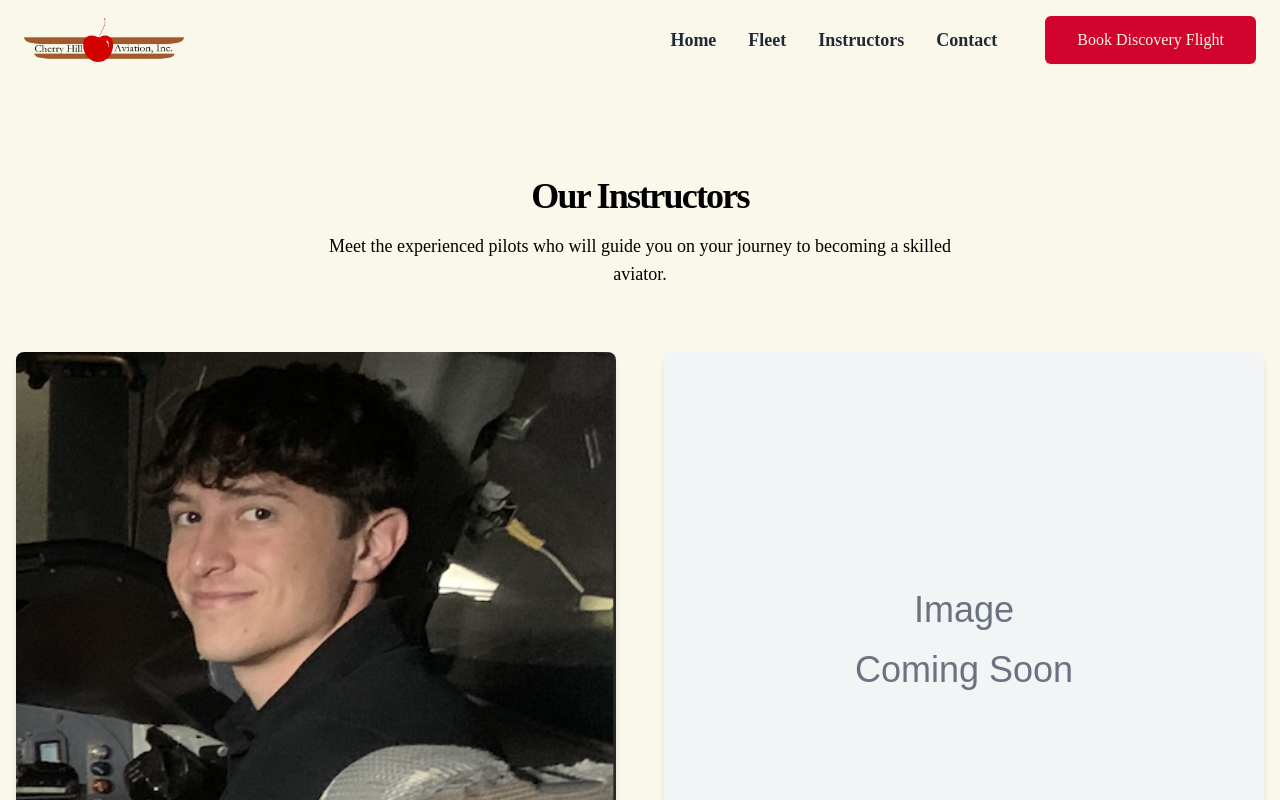
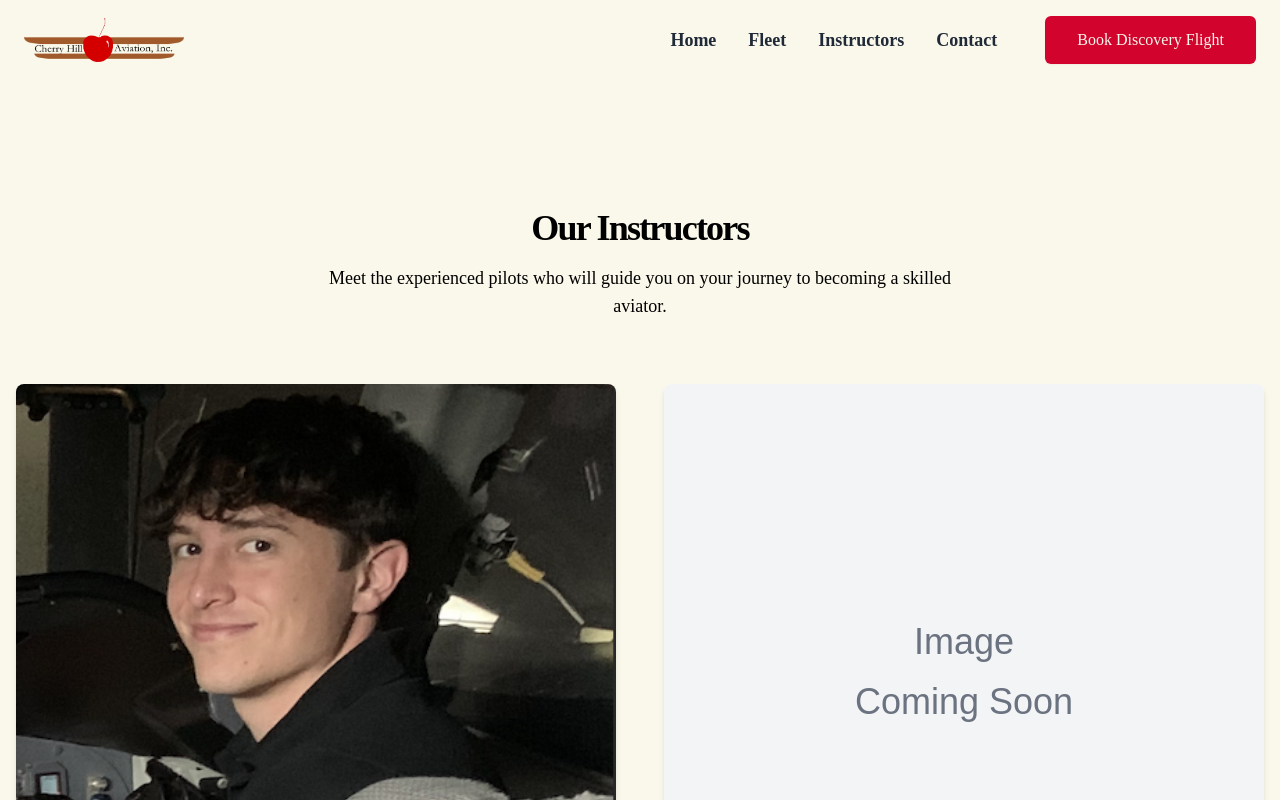
Before and after one commit to nstumler/cherryhill-aviation, a Next.js app: page /instructors in a window 1280 px wide. Shown: the top 800 px of the page. Built offline with nearby package versions, Linux system fonts and the light colour scheme.

Commit message:
Fix title spacing under header for contact and instructors pages

```diff
--- a/app/contact/page.tsx
+++ b/app/contact/page.tsx
@@ -60,7 +60,7 @@ Thank you!`;
       <Header />
       <main className="flex-1">
         {/* Hero Section */}
-        <section className="w-full py-12 md:py-24 lg:py-32">
+        <section className="w-full pt-16 pb-12 md:pt-24 md:pb-24 lg:pt-32 lg:pb-32">
           <div className="container mx-auto px-4 md:px-6">
             <div className="text-center mb-12">
               <h1 className="text-3xl font-bold tracking-tighter sm:text-5xl xl:text-6xl text-black mb-4">
--- a/app/instructors/page.tsx
+++ b/app/instructors/page.tsx
@@ -10,7 +10,7 @@ export default function Instructors() {
     <div className="flex flex-col min-h-screen bg-primary">
       <Header />
       <main className="flex-1">
-        <section className="py-24">
+        <section className="pt-16 pb-24 md:pt-24 lg:pt-32">
           <div className="container px-4 mx-auto">
             <div className="max-w-2xl mx-auto mb-16 text-center">
               <h2 className="text-4xl font-bold tracking-tighter text-black">Our Instructors</h2>
```
